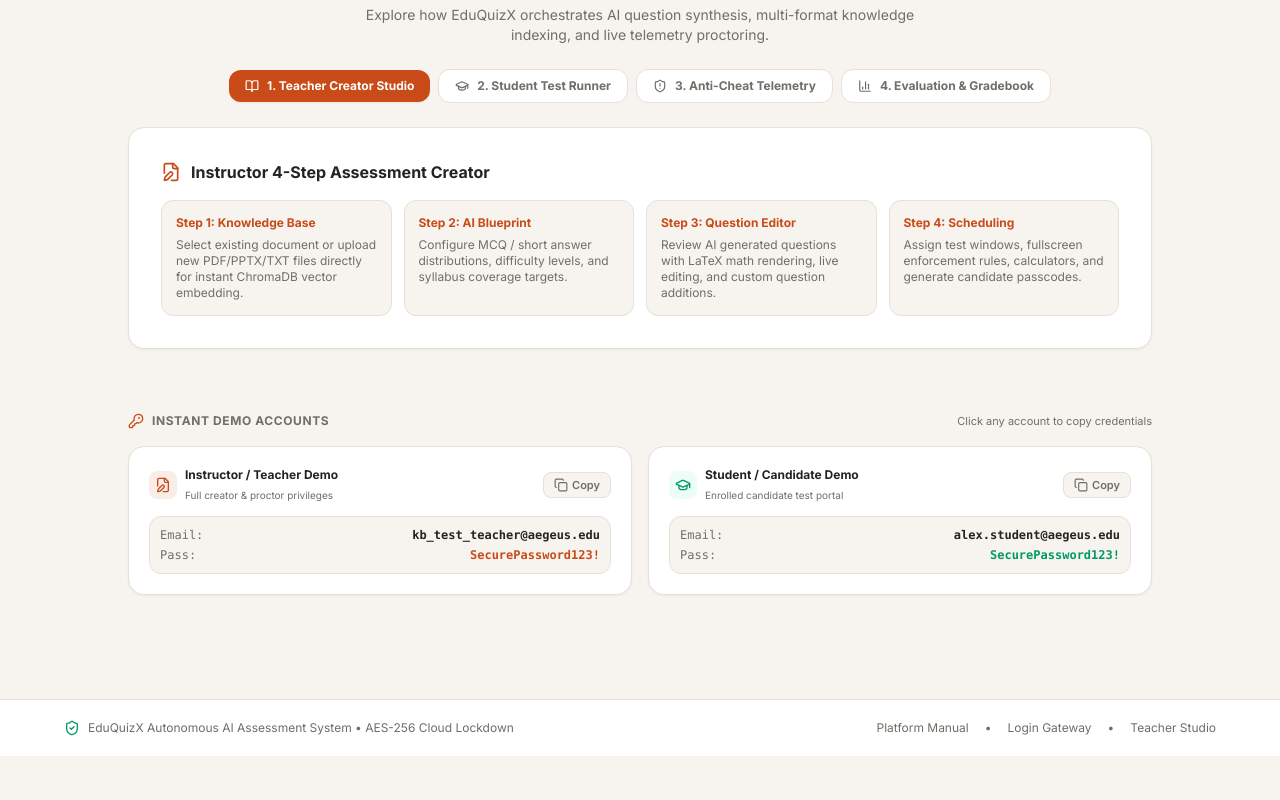
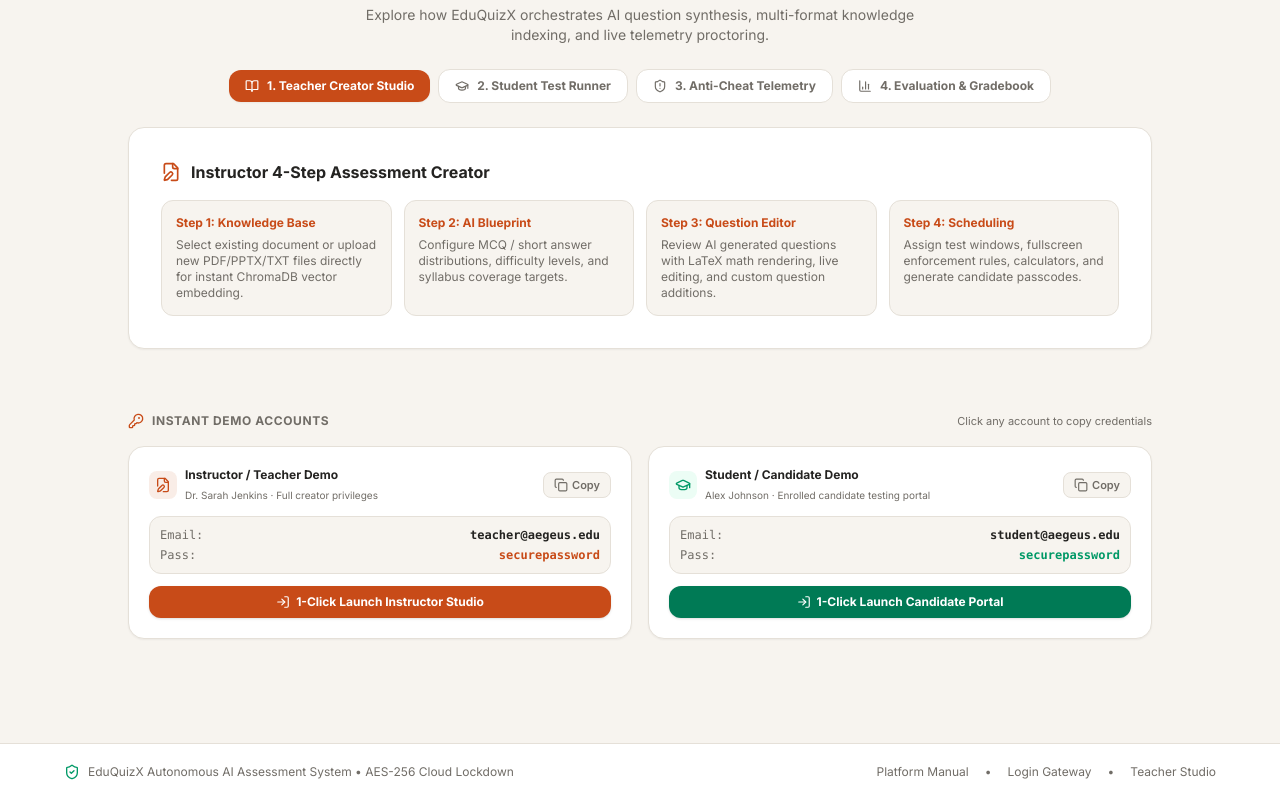
Before and after one commit to MeetDutta/quix, a Next.js app in the folder frontend/: page / in a window 1280 px wide. Shown: the part 1189-1989 px from the top of the page. Before the commit the page ends 1945 px from the top, so only its background shows below. Built offline with nearby package versions, Linux system fonts and the light colour scheme; no server answers.

Commit message:
fix(ui): resolve non-working buttons, student directory loading, and demo account authentication

```diff
--- a/frontend/app/dashboard/layout.tsx
+++ b/frontend/app/dashboard/layout.tsx
@@ -61,7 +61,7 @@ export default function DashboardLayout({
       const res = await apiFetch("/notifications/?limit=10", { token });
       if (res.ok) {
         const data = await res.json();
-        setNotifications(data);
+        setNotifications(Array.isArray(data) ? data : []);
       }
       const countRes = await apiFetch("/notifications/unread-count", { token });
       if (countRes.ok) {
--- a/frontend/app/dashboard/teacher/_components/CreateDirectoryModal.tsx
+++ b/frontend/app/dashboard/teacher/_components/CreateDirectoryModal.tsx
@@ -5,6 +5,7 @@ import { X, FolderPlus, UploadCloud, FileText, CheckCircle, AlertCircle, Users,
 import { createStudentDirectory, importStudentsCSV } from '@/lib/api/studentDirectories';
 import { StudentDirectory } from '@/types/studentDirectory';
 import { API_V1 } from '@/lib/api';
+import { useAuthStore } from '@/store/authStore';
 
 interface CreateDirectoryModalProps {
   isOpen: boolean;
@@ -58,7 +59,7 @@ export default function CreateDirectoryModal({
     setLoading(true);
     setError(null);
 
-    const token = localStorage.getItem('token') || '';
+    const token = useAuthStore.getState().token || (typeof window !== 'undefined' ? localStorage.getItem('token') || '' : '');
 
     try {
       // 1. Create the directory
--- a/frontend/app/dashboard/teacher/_components/StudentDirectoryManager.tsx
+++ b/frontend/app/dashboard/teacher/_components/StudentDirectoryManager.tsx
@@ -33,9 +33,17 @@ import {
   CSVImportResult
 } from '@/types/studentDirectory';
 import { API_V1 } from '@/lib/api';
+import { useAuthStore } from '@/store/authStore';
 import CreateDirectoryModal from './CreateDirectoryModal';
 
-export default function StudentDirectoryManager() {
+interface StudentDirectoryManagerProps {
+  token?: string | null;
+}
+
+export default function StudentDirectoryManager({ token: propToken }: StudentDirectoryManagerProps = {}) {
+  const storeToken = useAuthStore((state) => state.token);
+  const token = propToken || storeToken || (typeof window !== 'undefined' ? localStorage.getItem('token') || '' : '');
+
   const [directories, setDirectories] = useState<StudentDirectory[]>([]);
   const [selectedDirectory, setSelectedDirectory] = useState<StudentDirectory | null>(null);
   const [students, setStudents] = useState<DirectoryStudent[]>([]);
@@ -63,14 +71,17 @@ export default function StudentDirectoryManager() {
   const [csvImportLoading, setCsvImportLoading] = useState(false);
   const fileInputRef = useRef<HTMLInputElement>(null);
 
-  const token = typeof window !== 'undefined' ? localStorage.getItem('token') || '' : '';
-
-  const loadDirectories = async () => {
+  const loadDirectories = async (authToken?: string) => {
+    const activeToken = authToken || token;
+    if (!activeToken) {
+      setLoading(false);
+      return;
+    }
     try {
       setLoading(true);
       setError(null);
-      const data = await fetchStudentDirectories(token);
-      setDirectories(data);
+      const data = await fetchStudentDirectories(activeToken);
+      setDirectories(Array.isArray(data) ? data : []);
     } catch (err: any) {
       setError(err.message || 'Failed to load student directories');
     } finally {
@@ -78,11 +89,13 @@ export default function StudentDirectoryManager() {
     }
   };
 
-  const loadStudents = async (dirId: string) => {
+  const loadStudents = async (dirId: string, authToken?: string) => {
+    const activeToken = authToken || token;
+    if (!activeToken) return;
     try {
       setStudentsLoading(true);
-      const data = await fetchDirectoryStudents(dirId, token);
-      setStudents(data);
+      const data = await fetchDirectoryStudents(dirId, activeToken);
+      setStudents(Array.isArray(data) ? data : []);
     } catch (err: any) {
       setError(err.message || 'Failed to load students for this directory');
     } finally {
@@ -91,8 +104,10 @@ export default function StudentDirectoryManager() {
   };
 
   useEffect(() => {
-    loadDirectories();
-  }, []);
+    if (token) {
+      loadDirectories(token);
+    }
+  }, [token]);
 
   const handleSelectDirectory = (dir: StudentDirectory) => {
     setSelectedDirectory(dir);
--- a/frontend/app/dashboard/teacher/page.tsx
+++ b/frontend/app/dashboard/teacher/page.tsx
@@ -111,6 +111,9 @@ export default function TeacherDashboard() {
     const handleCustom = (e: any) => {
       if (e.detail) {
         setActiveSectionTab(e.detail);
+        setTimeout(() => {
+          document.getElementById(e.detail)?.scrollIntoView({ behavior: "smooth", block: "start" });
+        }, 50);
       }
     };
     window.addEventListener("hashchange", handleHash);
@@ -1634,7 +1637,7 @@ export default function TeacherDashboard() {
       {/* ═══════ SECTION 5: STUDENT DIRECTORY MANAGER ═══════ */}
       {(activeSectionTab === "all" || activeSectionTab === "students") && (
       <section id="students" className="scroll-mt-16 space-y-4">
-        <StudentDirectoryManager />
+        <StudentDirectoryManager token={token} />
       </section>
       )}
 
--- a/frontend/app/login/page.tsx
+++ b/frontend/app/login/page.tsx
@@ -92,6 +92,14 @@ function LoginContent() {
       const targetParam = params.get("target");
       if (targetParam) {
         setTargetDestination(targetParam);
+      }
+      const demoParam = params.get("demo");
+      if (demoParam === "teacher") {
+        setEmail("teacher@aegeus.edu");
+        setPassword("securepassword");
+      } else if (demoParam === "student") {
+        setEmail("student@aegeus.edu");
+        setPassword("securepassword");
       }
     }
 
@@ -511,6 +519,48 @@ function LoginContent() {
               ═══════════════════════════════════════════════════════════════ */}
           {authMode === "signin" ? (
             <form onSubmit={handleSignInSubmit} className="space-y-4">
+              {/* Quick Demo Credentials 1-Click Fill */}
+              <div className="p-3 bg-[#FAF8F5] dark:bg-[#141312] border border-[#E5E0D8] dark:border-[#292524] rounded-xl space-y-2">
+                <div className="flex items-center justify-between">
+                  <span className="text-[10px] font-bold text-[#716D67] dark:text-[#A8A29E] uppercase tracking-wider">
+                    Quick Demo Credentials
+                  </span>
+                  <span className="text-[10px] text-[#716D67] dark:text-[#A8A29E]">Click to Auto-Fill</span>
+                </div>
+                <div className="grid grid-cols-2 gap-2">
+                  <button
+                    type="button"
+                    onClick={() => {
+                      setEmail("teacher@aegeus.edu");
+                      setPassword("securepassword");
+                    }}
+                    className={`p-2 rounded-lg border text-left transition-all cursor-pointer ${
+                      email === "teacher@aegeus.edu"
+                        ? "border-[#C84B18] bg-[#C84B18]/10 text-[#C84B18] dark:border-[#EA580C] dark:text-[#EA580C]"
+                        : "border-[#E5E0D8] dark:border-[#292524] bg-white dark:bg-[#1C1A17] text-[#716D67] hover:text-[#242321] dark:hover:text-white"
+                    }`}
+                  >
+                    <div className="text-[11px] font-bold">👨‍🏫 Instructor</div>
+                    <div className="text-[9px] font-mono opacity-80 truncate">teacher@aegeus.edu</div>
+                  </button>
+                  <button
+                    type="button"
+                    onClick={() => {
+                      setEmail("student@aegeus.edu");
+                      setPassword("securepassword");
+                    }}
+                    className={`p-2 rounded-lg border text-left transition-all cursor-pointer ${
+                      email === "student@aegeus.edu"
+                        ? "border-emerald-600 bg-emerald-50 text-emerald-700 dark:bg-emerald-950/40 dark:text-emerald-300 dark:border-emerald-500"
+                        : "border-[#E5E0D8] dark:border-[#292524] bg-white dark:bg-[#1C1A17] text-[#716D67] hover:text-[#242321] dark:hover:text-white"
+                    }`}
+                  >
+                    <div className="text-[11px] font-bold">🎓 Candidate</div>
+                    <div className="text-[9px] font-mono opacity-80 truncate">student@aegeus.edu</div>
+                  </button>
+                </div>
+              </div>
+
               {/* Email Field */}
               <div className="space-y-1.5">
                 <label className="text-xs font-bold text-[#57534E] dark:text-[#A8A29E] uppercase tracking-wider">
--- a/frontend/app/page.tsx
+++ b/frontend/app/page.tsx
@@ -3,6 +3,7 @@
 import { useEffect, useState } from "react";
 import { useRouter } from "next/navigation";
 import { useAuthStore } from "../store/authStore";
+import { apiFetch } from "../lib/api";
 import {
   School,
   FileEdit,
@@ -29,7 +30,8 @@ import {
   Clock,
   Award,
   Zap,
-  HelpCircle
+  HelpCircle,
+  LogIn
 } from "lucide-react";
 
 export default function UnifiedHomePage() {
@@ -40,6 +42,41 @@ export default function UnifiedHomePage() {
   const [directExamCode, setDirectExamCode] = useState("");
   const [copiedCred, setCopiedCred] = useState<string | null>(null);
   const [activeGuideTab, setActiveGuideTab] = useState<"creator" | "student" | "proctor" | "analytics">("creator");
+  const [loggingInRole, setLoggingInRole] = useState<string | null>(null);
+
+  const handleQuickDemoLogin = async (email: string, pass: string, roleKey: string) => {
+    setLoggingInRole(roleKey);
+    try {
+      const res = await apiFetch("/auth/login", {
+        method: "POST",
+        body: JSON.stringify({ email, password: pass }),
+      });
+      const data = await res.json();
+      if (res.ok && data.access_token) {
+        useAuthStore.getState().setAuth(
+          data.access_token,
+          data.role,
+          data.full_name,
+          data.institution_id
+        );
+        if (data.workspace_id) {
+          localStorage.setItem("workspaceId", data.workspace_id);
+          localStorage.setItem("workspaceName", data.workspace_name || "Personal Workspace");
+        }
+        if (data.role === "student") {
+          router.push("/dashboard/student");
+        } else {
+          router.push("/dashboard/teacher");
+        }
+      } else {
+        router.push(`/login?role=${roleKey}`);
+      }
+    } catch {
+      router.push(`/login?role=${roleKey}`);
+    } finally {
+      setLoggingInRole(null);
+    }
+  };
 
   useEffect(() => {
     setMounted(true);
@@ -554,7 +591,8 @@ export default function UnifiedHomePage() {
 
           <div className="grid grid-cols-1 md:grid-cols-2 gap-4">
             {/* Teacher Demo Card */}
-            <div className="p-5 rounded-2xl bg-white dark:bg-[#171615] border border-[#E5E0D8] dark:border-[#292524] shadow-xs space-y-3">
+            <div className="p-5 rounded-2xl bg-white dark:bg-[#171615] border border-[#E5E0D8] dark:border-[#292524] shadow-xs space-y-3 flex flex-col justify-between">
+              <div>
                 <div className="flex items-center justify-between">
                   <div className="flex items-center gap-2">
                     <div className="p-1.5 rounded-lg bg-[#C84B18]/10 text-[#C84B18] dark:bg-[#EA580C]/15 dark:text-[#EA580C]">
@@ -562,25 +600,45 @@ export default function UnifiedHomePage() {
                     </div>
                     <div>
                       <h4 className="font-bold text-xs text-[#242321] dark:text-[#F5F5F4]">Instructor / Teacher Demo</h4>
-                    <span className="text-[10px] text-[#716D67]">Full creator & proctor privileges</span>
+                      <span className="text-[10px] text-[#716D67]">Dr. Sarah Jenkins · Full creator privileges</span>
                     </div>
                   </div>
                   <button
-                  onClick={() => copyToClipboard("kb_test_teacher@aegeus.edu\nSecurePassword123!", "teacher")}
+                    onClick={() => copyToClipboard("teacher@aegeus.edu\nsecurepassword", "teacher")}
                     className="px-2.5 py-1 rounded-lg bg-[#F7F4EF] dark:bg-[#141312] border border-[#E5E0D8] dark:border-[#292524] text-[11px] font-semibold text-[#716D67] hover:text-[#242321] flex items-center gap-1 cursor-pointer transition-colors"
                   >
                     {copiedCred === "teacher" ? <Check className="h-3.5 w-3.5 text-emerald-600" /> : <Copy className="h-3.5 w-3.5" />}
                     <span>{copiedCred === "teacher" ? "Copied!" : "Copy"}</span>
                   </button>
                 </div>
-              <div className="font-mono text-xs p-2.5 rounded-xl bg-[#F7F4EF] dark:bg-[#141312] border border-[#E5E0D8] dark:border-[#292524] space-y-1">
-                <div className="flex justify-between"><span className="text-[#716D67]">Email:</span> <b className="text-[#242321] dark:text-[#F5F5F4]">kb_test_teacher@aegeus.edu</b></div>
-                <div className="flex justify-between"><span className="text-[#716D67]">Pass:</span> <b className="text-[#C84B18] dark:text-[#EA580C]">SecurePassword123!</b></div>
+                <div className="font-mono text-xs p-2.5 rounded-xl bg-[#F7F4EF] dark:bg-[#141312] border border-[#E5E0D8] dark:border-[#292524] space-y-1 mt-3">
+                  <div className="flex justify-between"><span className="text-[#716D67]">Email:</span> <b className="text-[#242321] dark:text-[#F5F5F4]">teacher@aegeus.edu</b></div>
+                  <div className="flex justify-between"><span className="text-[#716D67]">Pass:</span> <b className="text-[#C84B18] dark:text-[#EA580C]">securepassword</b></div>
                 </div>
+              </div>
+              <button
+                type="button"
+                disabled={loggingInRole === "teacher"}
+                onClick={() => handleQuickDemoLogin("teacher@aegeus.edu", "securepassword", "teacher")}
+                className="w-full py-2 px-3 bg-[#C84B18] hover:bg-[#B33E0F] dark:bg-[#EA580C] dark:hover:bg-[#C2410C] text-white rounded-xl text-xs font-bold transition-all flex items-center justify-center gap-1.5 shadow-sm cursor-pointer disabled:opacity-50"
+              >
+                {loggingInRole === "teacher" ? (
+                  <>
+                    <div className="w-3.5 h-3.5 border-2 border-white border-t-transparent rounded-full animate-spin" />
+                    <span>Launching Studio...</span>
+                  </>
+                ) : (
+                  <>
+                    <LogIn className="h-3.5 w-3.5" />
+                    <span>1-Click Launch Instructor Studio</span>
+                  </>
+                )}
+              </button>
             </div>
 
             {/* Student Demo Card */}
-            <div className="p-5 rounded-2xl bg-white dark:bg-[#171615] border border-[#E5E0D8] dark:border-[#292524] shadow-xs space-y-3">
+            <div className="p-5 rounded-2xl bg-white dark:bg-[#171615] border border-[#E5E0D8] dark:border-[#292524] shadow-xs space-y-3 flex flex-col justify-between">
+              <div>
                 <div className="flex items-center justify-between">
                   <div className="flex items-center gap-2">
                     <div className="p-1.5 rounded-lg bg-emerald-50 text-emerald-600 dark:bg-emerald-950/40 dark:text-emerald-400">
@@ -588,21 +646,40 @@ export default function UnifiedHomePage() {
                     </div>
                     <div>
                       <h4 className="font-bold text-xs text-[#242321] dark:text-[#F5F5F4]">Student / Candidate Demo</h4>
-                    <span className="text-[10px] text-[#716D67]">Enrolled candidate test portal</span>
+                      <span className="text-[10px] text-[#716D67]">Alex Johnson · Enrolled candidate testing portal</span>
                     </div>
                   </div>
                   <button
-                  onClick={() => copyToClipboard("alex.student@aegeus.edu\nSecurePassword123!", "student")}
+                    onClick={() => copyToClipboard("student@aegeus.edu\nsecurepassword", "student")}
                     className="px-2.5 py-1 rounded-lg bg-[#F7F4EF] dark:bg-[#141312] border border-[#E5E0D8] dark:border-[#292524] text-[11px] font-semibold text-[#716D67] hover:text-[#242321] flex items-center gap-1 cursor-pointer transition-colors"
                   >
                     {copiedCred === "student" ? <Check className="h-3.5 w-3.5 text-emerald-600" /> : <Copy className="h-3.5 w-3.5" />}
                     <span>{copiedCred === "student" ? "Copied!" : "Copy"}</span>
                   </button>
                 </div>
-              <div className="font-mono text-xs p-2.5 rounded-xl bg-[#F7F4EF] dark:bg-[#141312] border border-[#E5E0D8] dark:border-[#292524] space-y-1">
-                <div className="flex justify-between"><span className="text-[#716D67]">Email:</span> <b className="text-[#242321] dark:text-[#F5F5F4]">alex.student@aegeus.edu</b></div>
-                <div className="flex justify-between"><span className="text-[#716D67]">Pass:</span> <b className="text-emerald-600 dark:text-emerald-400">SecurePassword123!</b></div>
+                <div className="font-mono text-xs p-2.5 rounded-xl bg-[#F7F4EF] dark:bg-[#141312] border border-[#E5E0D8] dark:border-[#292524] space-y-1 mt-3">
+                  <div className="flex justify-between"><span className="text-[#716D67]">Email:</span> <b className="text-[#242321] dark:text-[#F5F5F4]">student@aegeus.edu</b></div>
+                  <div className="flex justify-between"><span className="text-[#716D67]">Pass:</span> <b className="text-emerald-600 dark:text-emerald-400">securepassword</b></div>
                 </div>
+              </div>
+              <button
+                type="button"
+                disabled={loggingInRole === "student"}
+                onClick={() => handleQuickDemoLogin("student@aegeus.edu", "securepassword", "student")}
+                className="w-full py-2 px-3 bg-emerald-700 hover:bg-emerald-800 dark:bg-emerald-600 dark:hover:bg-emerald-700 text-white rounded-xl text-xs font-bold transition-all flex items-center justify-center gap-1.5 shadow-sm cursor-pointer disabled:opacity-50"
+              >
+                {loggingInRole === "student" ? (
+                  <>
+                    <div className="w-3.5 h-3.5 border-2 border-white border-t-transparent rounded-full animate-spin" />
+                    <span>Launching Portal...</span>
+                  </>
+                ) : (
+                  <>
+                    <LogIn className="h-3.5 w-3.5" />
+                    <span>1-Click Launch Candidate Portal</span>
+                  </>
+                )}
+              </button>
             </div>
           </div>
         </section>
```
Lines whose indentation alone changed are shown as unchanged.
